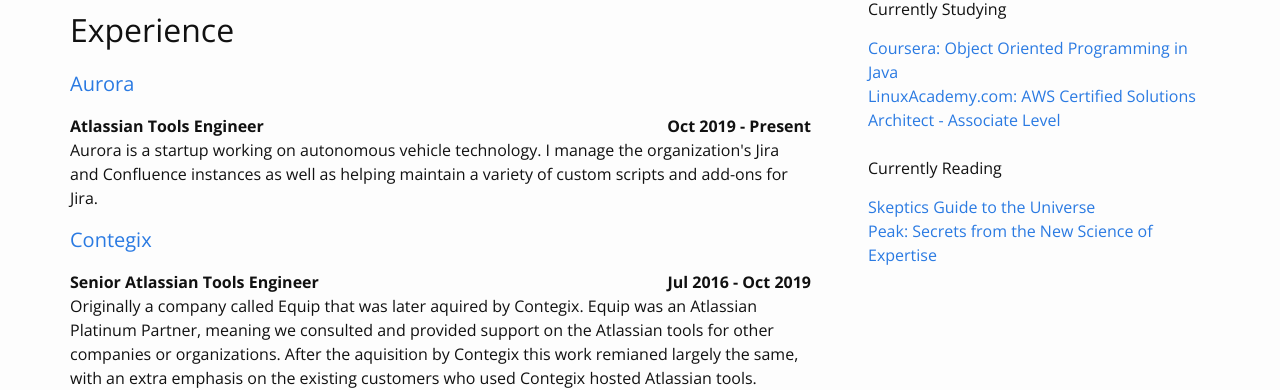
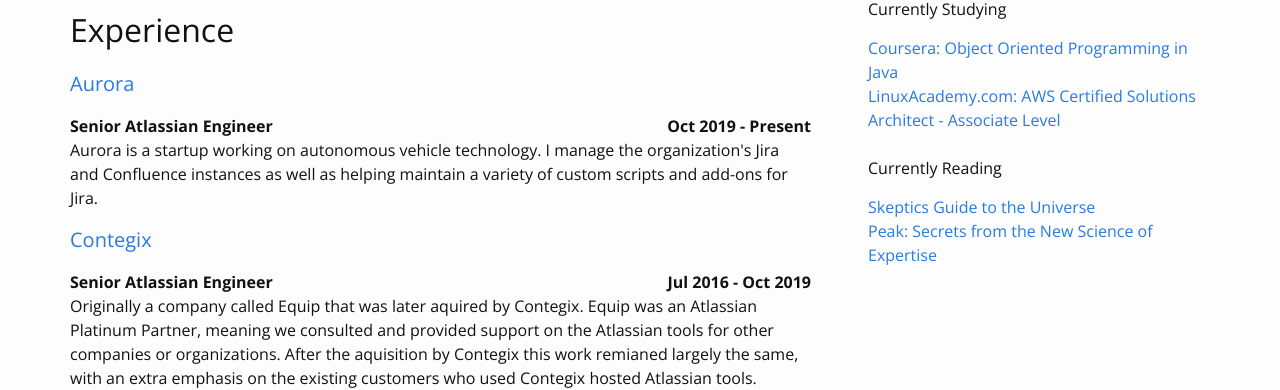
Before and after one commit to TaylorHuston/taylorhuston.github.io, a Jekyll site: the page built from resume.html, in a window 1280 px wide and 900 px high. Shown: the part 237-627 px from the top of the window. Built offline with Jekyll 4.4.1, drawn with Linux system fonts in a browser that asks for light colours; some web fonts are replaced.

Commit message:
Update Resume

```diff
--- a/resume.html
+++ b/resume.html
@@ -14,12 +14,12 @@
   <h2>Experience</h2>
 
   <h4><a href="https://aurora.tech/" target="_blank">Aurora</a></h4>
-  <p><strong>Atlassian Tools Engineer <span class="date">Oct 2019 - Present</span></strong>
+  <p><strong>Senior Atlassian Engineer <span class="date">Oct 2019 - Present</span></strong>
     <br />Aurora is a startup working on autonomous vehicle technology. I manage the organization's Jira and Confluence
     instances as well as helping maintain a variety of custom scripts and add-ons for Jira.</p>
 
   <h4><a href="https://www.contegix.com/" target="_blank">Contegix</a></h4>
-  <p><strong>Senior Atlassian Tools Engineer <span class="date">Jul 2016 - Oct 2019</span></strong>
+  <p><strong>Senior Atlassian Engineer <span class="date">Jul 2016 - Oct 2019</span></strong>
     <br />Originally a company called Equip that was later aquired by Contegix. Equip was an Atlassian Platinum Partner,
     meaning we consulted and provided support on the Atlassian tools for other companies or organizations. After the
     aquisition by Contegix this work remianed largely the same, with an extra emphasis on the existing customers who
```
Also changed, not shown: 1 other file.
